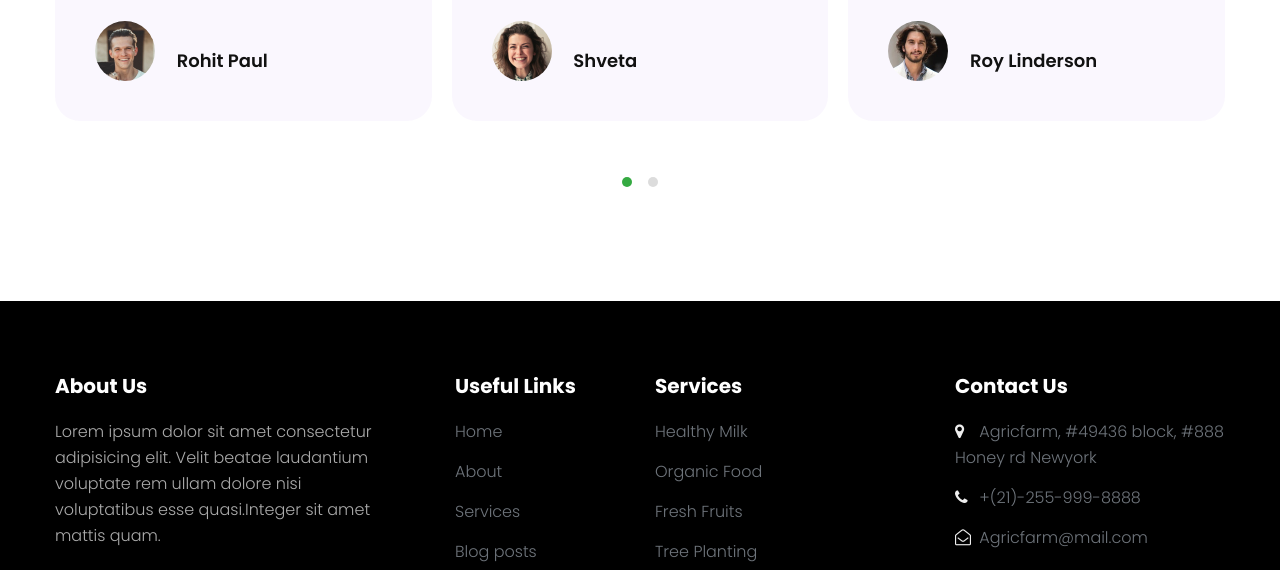
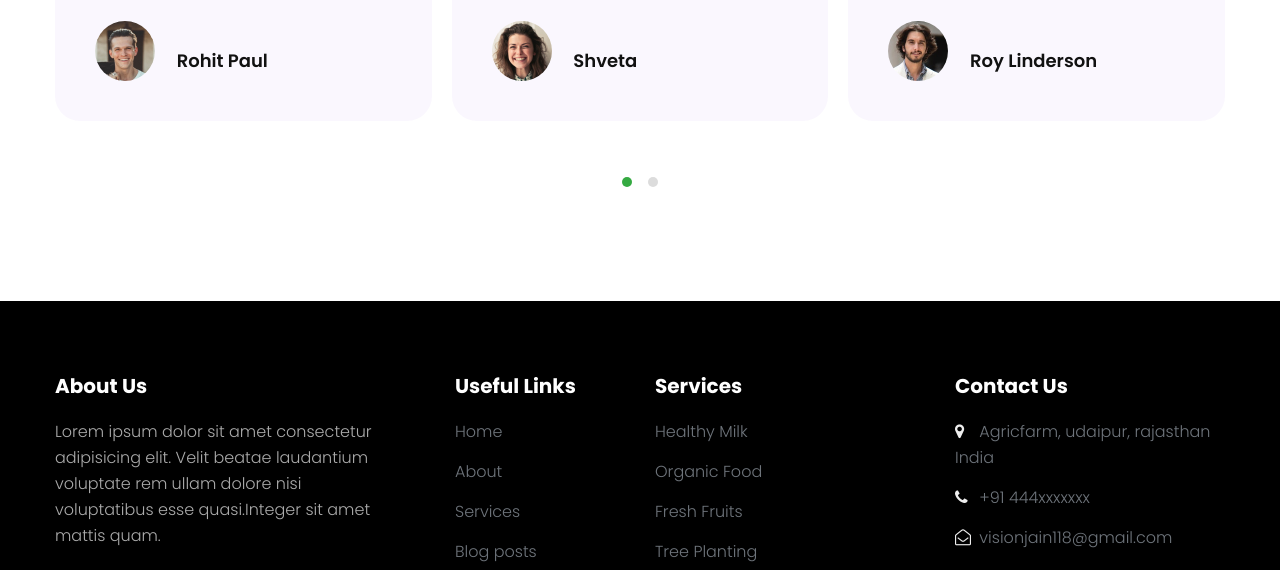
Before and after one commit to visionjain/Microsoft-future-ready-talent-project, a plain HTML site: page index.html in a window 1280 px wide. Shown: the part 4661-5231 px from the top of the page. Drawn offline with Linux system fonts and the light colour scheme.

Commit message:
2nd commit

```diff
--- a/index.html
+++ b/index.html
@@ -540,12 +540,12 @@
             <h6 class="footer-title-29">Contact Us</h6>
             <ul>
               <li>
-                <p><span class="fa fa-map-marker"></span> Agricfarm, #49436 block, #888 Honey rd
-                  Newyork</p>
+                <p><span class="fa fa-map-marker"></span> Agricfarm, udaipur, rajasthan
+                  India</p>
               </li>
-              <li><a href="tel:+7-800-999-800"><span class="fa fa-phone"></span> +(21)-255-999-8888</a></li>
-              <li><a href="mailto:Agricfarm@mail.com" class="mail"><span class="fa fa-envelope-open-o"></span>
-                  Agricfarm@mail.com</a></li>
+              <li><a href="tel:+91 444xxxxxxx"><span class="fa fa-phone"></span> +91 444xxxxxxx</a></li>
+              <li><a href="mailto:visionjain118@gmail.com" class="mail"><span class="fa fa-envelope-open-o"></span>
+                  visionjain118@gmail.com</a></li>
             </ul>
           </div>
 
```
